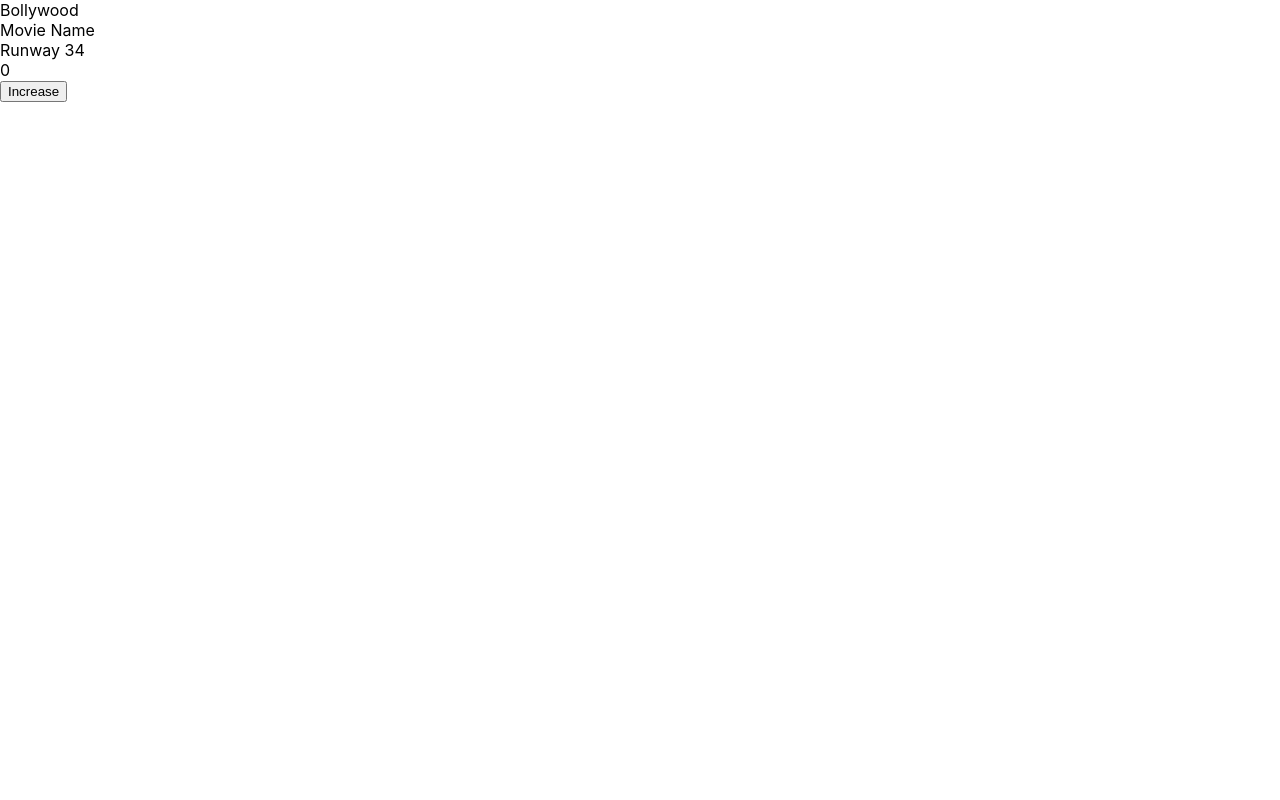
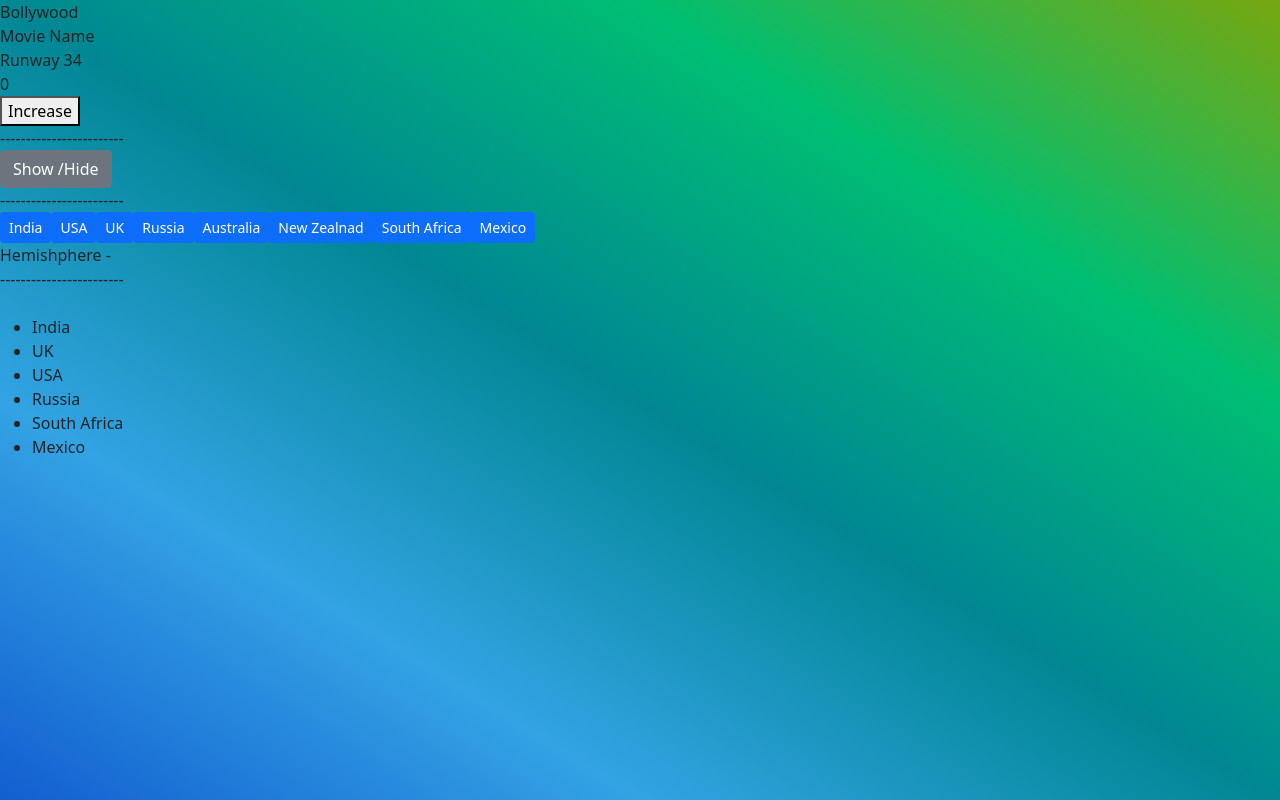
Before and after one commit to himadameen/react_practice, a React (Create React App) app: page / in a window 1280 px wide. Built offline with nearby package versions, Linux system fonts and the light colour scheme.

Commit message:
6th May 2022 - Session

```diff
--- a/package.json
+++ b/package.json
@@ -6,7 +6,9 @@
     "@testing-library/jest-dom": "^5.16.4",
     "@testing-library/react": "^13.1.1",
     "@testing-library/user-event": "^13.5.0",
+    "bootstrap": "^5.1.3",
     "react": "^18.1.0",
+    "react-bootstrap": "^2.3.1",
     "react-dom": "^18.1.0",
     "react-scripts": "5.0.1",
     "web-vitals": "^2.1.4"
--- a/src/App.js
+++ b/src/App.js
@@ -1,5 +1,6 @@
 import logo from './logo.svg';
 import './App.css';
+import './css/myStyle.css';
 
 function App() {
   // var sum = 5;
--- a/src/Bollywood.js
+++ b/src/Bollywood.js
@@ -1,12 +1,88 @@
 import React, { useState } from 'react';
 import BollywoodChild from './BollywoodChild';
+import './css/myStyle.css';
+import '../node_modules/bootstrap/dist/css/bootstrap.min.css';
+import { Button } from 'react-bootstrap';
+
 
 const Bollywood = () => {
+    const [status, setStatus] = useState(false);
+    const [location, setLocation] = useState('');
+    const [countrylist, setCountryList] = useState(['India', 'UK', 'USA', 'Russia', 'South Africa', 'Mexico'])
+
+    // const showFn = () => {
+    //     setStatus(true);
+    // }
+
+    // const hideFn = () => {
+    //     setStatus(false);
+    // }
+
+    const showhide = () => {
+        setStatus(!status);
+    }
+
+
+    const displayNorth = () => {
+        setLocation('north_hemisphere');
+    }
+    const displaySouth = () => {
+        setLocation('south_hemisphere');
+    }
 
     return(
         <>
             <div>Bollywood</div>
             <BollywoodChild temp="Runway 34"/>
+
+            <br></br>
+            <div>------------------------</div>
+            <Button variant="secondary" onClick={showhide}>Show /Hide</Button>
+            {/* <button className="btn btn-primary" onClick={showhide}>Show /Hide</button> */}
+            {/* <button onClick={showFn}>Show</button>
+            <button onClick={hideFn}>Hide</button> */}
+
+            {
+                status && <div>Div to be shown...</div>
+            }
+
+
+            <br></br>
+            <div>------------------------</div>
+            <button className="btn btn-primary btn-sm" onClick={displayNorth}>India</button>
+            <button className="btn btn-primary btn-sm" onClick={displayNorth}>USA</button>
+            <button className="btn btn-primary btn-sm" onClick={displayNorth}>UK</button>
+            <button className="btn btn-primary btn-sm" onClick={displayNorth}>Russia</button>
+            <button className="btn btn-primary btn-sm" onClick={displaySouth}>Australia</button>
+            <button className="btn btn-primary btn-sm" onClick={displaySouth}>New Zealnad</button>
+            <button className="btn btn-primary btn-sm" onClick={displaySouth}>South Africa</button>
+            <button className="btn btn-primary btn-sm" onClick={displaySouth}>Mexico</button>
+            <br></br>
+            Hemishphere -
+            {
+                (location !== '') && (location === 'north_hemisphere' ? <span>North</span> : <span>South</span>)
+            }
+
+            <br></br>
+            <div>------------------------</div>
+            <br></br>
+            <ul>
+            {
+                // <ul>
+                // for(i=0) {
+                //     <li>{country name}</li>
+                // }
+                // array.map
+                // array.forEach
+                // for in
+
+                countrylist && countrylist.map((item, index) => {
+                    return (
+                        <li key={item + index}>{item}</li>
+                    )
+                })
+            }
+            </ul>
         </>
     )
 }
@@ -16,3 +92,16 @@
 
 
 // Hooks - useState (State) - 16.8
+
+// if - &&
+// if else - ? :
+
+
+// List
+// array -
+// <ul>
+//     <li></li>
+//     <li></li>
+//     <li></li>
+
+// </ul>
--- /dev/null
+++ b/src/css/myStyle.css
@@ -0,0 +1,11 @@
+body {
+    background-color: aqua!important;
+    /* background: radial-gradient(circle, rgba(2,0,36,1) 0%, rgba(9,9,121,1) 35%, rgba(0,212,255,1) 100%);*/
+    background-image: linear-gradient(to right top, #125ed0, #33a3e4, #008793, #00bf72, #77a710);
+    height: 100vh;
+}
+
+/* button {
+    padding: 20px;
+    background-color: blueviolet;
+} */
```
Also changed, not shown: 1 other file (tests, documents, lock files or other folders).
